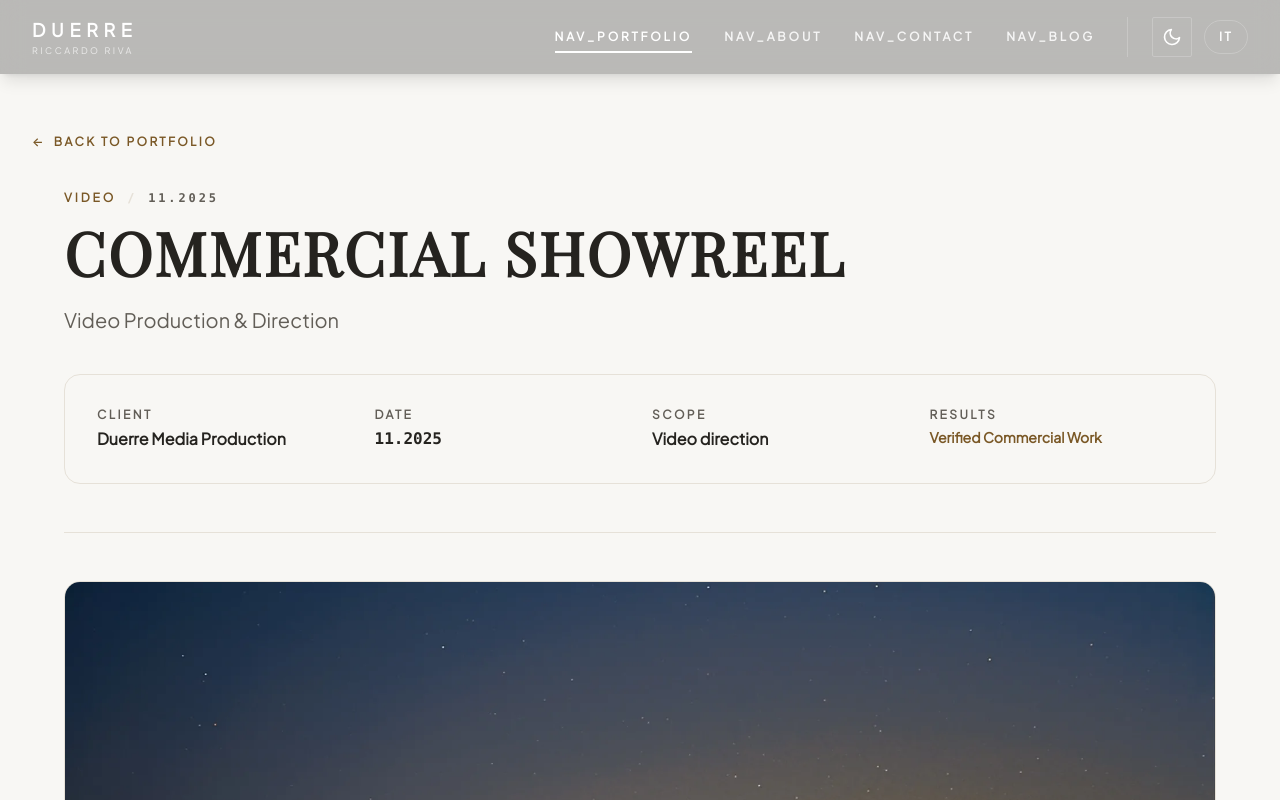
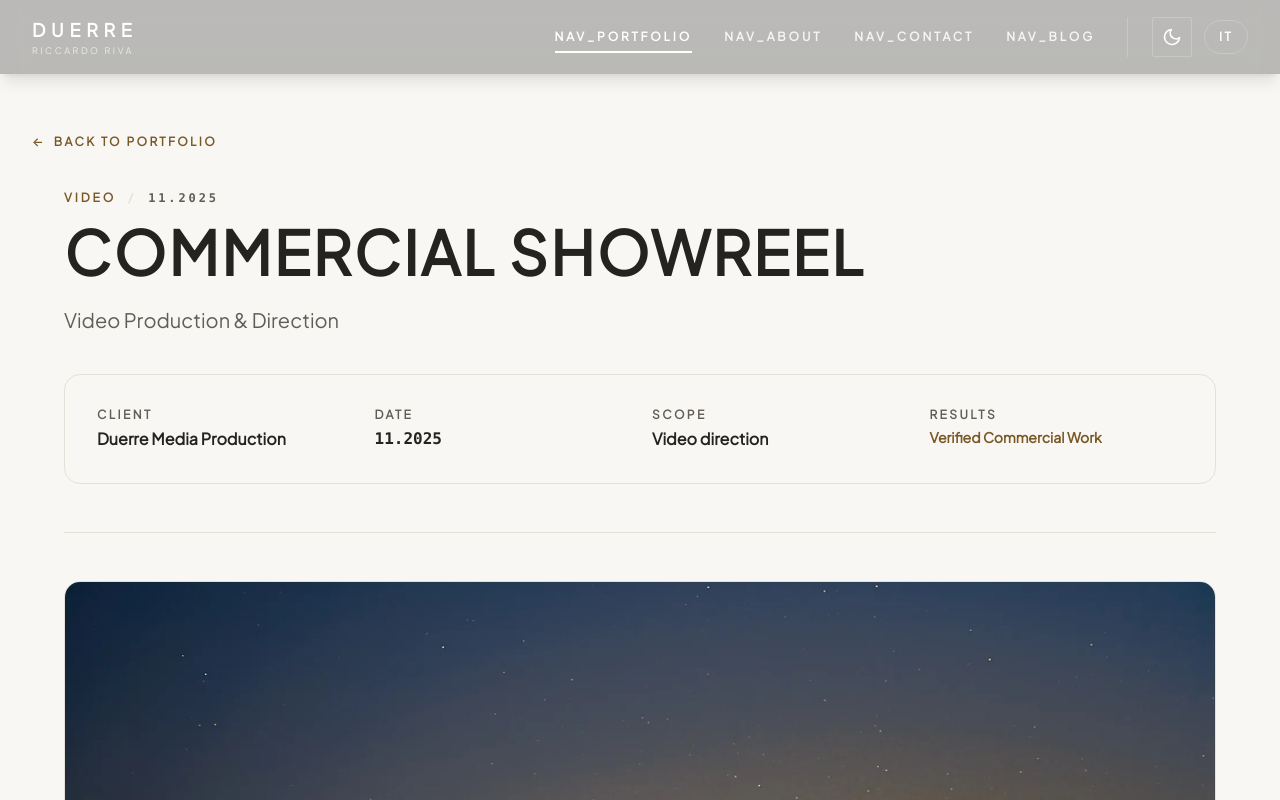
Before and after one commit to Riccardoduerre/duerre, an Astro site: page /en/portfolio/commercial-showreel in a window 1280 px wide. Shown: the top 800 px of the page. Built offline with nearby package versions, Linux system fonts and the light colour scheme; Astro itself is replaced by a stand-in of ours.

Commit message:
fix: change typography to sans, fix image static imports, and improve redirect UX

```diff
--- a/src/content/projects/alps-brand-campaign/index.ts
+++ b/src/content/projects/alps-brand-campaign/index.ts
@@ -1,9 +1,14 @@
 import type { PortfolioProject } from '../../../data/portfolio';
-const alpineGallery = new URL('../../../assets/images/optimized/Giau_00006.webp', import.meta.url).href;
-const alps01 = new URL('../../../assets/images/optimized/Giau_00001.webp', import.meta.url).href;
-const alps02 = new URL('../../../assets/images/optimized/Giau_00002.webp', import.meta.url).href;
-const alps03 = new URL('../../../assets/images/optimized/Giau_00003.webp', import.meta.url).href;
-const alps04 = new URL('../../../assets/images/optimized/Giau_00004.webp', import.meta.url).href;
+import alpineGalleryImg from '../../../assets/images/optimized/Giau_00006.webp';
+const alpineGallery = typeof alpineGalleryImg === 'string' ? alpineGalleryImg : (alpineGalleryImg as any).src;
+import alps01Img from '../../../assets/images/optimized/Giau_00001.webp';
+const alps01 = typeof alps01Img === 'string' ? alps01Img : (alps01Img as any).src;
+import alps02Img from '../../../assets/images/optimized/Giau_00002.webp';
+const alps02 = typeof alps02Img === 'string' ? alps02Img : (alps02Img as any).src;
+import alps03Img from '../../../assets/images/optimized/Giau_00003.webp';
+const alps03 = typeof alps03Img === 'string' ? alps03Img : (alps03Img as any).src;
+import alps04Img from '../../../assets/images/optimized/Giau_00004.webp';
+const alps04 = typeof alps04Img === 'string' ? alps04Img : (alps04Img as any).src;
 
 export const project: PortfolioProject = {
   id: 'alps-brand-campaign',
--- a/src/content/projects/commercial-showreel/index.ts
+++ b/src/content/projects/commercial-showreel/index.ts
@@ -1,5 +1,7 @@
 import type { PortfolioProject } from '../../../data/portfolio';
-const showreel = new URL('../../../assets/images/optimized/_RIK7376_HDR.webp', import.meta.url).href;
+import showreelImg from '../../../assets/images/optimized/_RIK7376_HDR.webp';
+
+const showreel = typeof showreelImg === 'string' ? showreelImg : (showreelImg as any).src;
 
 export const project: PortfolioProject = {
   id: 'commercial-showreel',
--- a/src/content/projects/ethereal-landscapes/index.ts
+++ b/src/content/projects/ethereal-landscapes/index.ts
@@ -1,7 +1,10 @@
 import type { PortfolioProject } from '../../../data/portfolio';
-const landscapes01 = new URL('../../../assets/images/optimized/Landscapes_00001.webp', import.meta.url).href;
-const landscapes02 = new URL('../../../assets/images/optimized/Landscapes_00002.webp', import.meta.url).href;
-const landscapes03 = new URL('../../../assets/images/optimized/Landscapes_00003.webp', import.meta.url).href;
+import landscapes01Img from '../../../assets/images/optimized/Landscapes_00001.webp';
+const landscapes01 = typeof landscapes01Img === 'string' ? landscapes01Img : (landscapes01Img as any).src;
+import landscapes02Img from '../../../assets/images/optimized/Landscapes_00002.webp';
+const landscapes02 = typeof landscapes02Img === 'string' ? landscapes02Img : (landscapes02Img as any).src;
+import landscapes03Img from '../../../assets/images/optimized/Landscapes_00003.webp';
+const landscapes03 = typeof landscapes03Img === 'string' ? landscapes03Img : (landscapes03Img as any).src;
 
 export const project: PortfolioProject = {
   id: 'ethereal-landscapes',
--- a/src/content/projects/lumen-atelier/index.ts
+++ b/src/content/projects/lumen-atelier/index.ts
@@ -1,7 +1,10 @@
 import type { PortfolioProject } from '../../../data/portfolio';
-const showreel = new URL('../../../assets/images/optimized/_RIK7376_HDR.webp', import.meta.url).href;
-const portraits01 = new URL('../../../assets/images/optimized/_DSC2344.webp', import.meta.url).href;
-const landscapes01 = new URL('../../../assets/images/optimized/Landscapes_00001.webp', import.meta.url).href;
+import showreelImg from '../../../assets/images/optimized/_RIK7376_HDR.webp';
+const showreel = typeof showreelImg === 'string' ? showreelImg : (showreelImg as any).src;
+import portraits01Img from '../../../assets/images/optimized/_DSC2344.webp';
+const portraits01 = typeof portraits01Img === 'string' ? portraits01Img : (portraits01Img as any).src;
+import landscapes01Img from '../../../assets/images/optimized/Landscapes_00001.webp';
+const landscapes01 = typeof landscapes01Img === 'string' ? landscapes01Img : (landscapes01Img as any).src;
 
 export const project: PortfolioProject = {
   id: 'lumen-atelier',
--- a/src/content/projects/urban-character-study/index.ts
+++ b/src/content/projects/urban-character-study/index.ts
@@ -1,7 +1,10 @@
 import type { PortfolioProject } from '../../../data/portfolio';
-const portraits01 = new URL('../../../assets/images/optimized/_DSC2344.webp', import.meta.url).href;
-const portraits02 = new URL('../../../assets/images/optimized/_DSC2365.webp', import.meta.url).href;
-const portraitHero = new URL('../../../assets/images/optimized/DSCN7050.webp', import.meta.url).href;
+import portraits01Img from '../../../assets/images/optimized/_DSC2344.webp';
+const portraits01 = typeof portraits01Img === 'string' ? portraits01Img : (portraits01Img as any).src;
+import portraits02Img from '../../../assets/images/optimized/_DSC2365.webp';
+const portraits02 = typeof portraits02Img === 'string' ? portraits02Img : (portraits02Img as any).src;
+import portraitHeroImg from '../../../assets/images/optimized/DSCN7050.webp';
+const portraitHero = typeof portraitHeroImg === 'string' ? portraitHeroImg : (portraitHeroImg as any).src;
 
 export const project: PortfolioProject = {
   id: 'urban-character-study',
--- a/src/layouts/Layout.astro
+++ b/src/layouts/Layout.astro
@@ -1,6 +1,5 @@
 ---
 import '../index.css';
-import '@fontsource/playfair-display';
 import '@fontsource/plus-jakarta-sans';
 import { ClientRouter } from 'astro:transitions';
 import Navbar from '../components/Navbar';
--- a/src/pages/[lang]/blog/[slug].astro
+++ b/src/pages/[lang]/blog/[slug].astro
@@ -16,8 +16,7 @@ export function getStaticPaths() {
 
 const { lang, slug } = Astro.params;
 const post = posts.find(p => p.slug === slug);
-const base = import.meta.env.BASE_URL.replace(/\/$/, '');
-if (!post) return Astro.redirect(`${base}/${lang}/blog`);
+if (!post) return new Response(null, { status: 404, statusText: 'Not found' });
 const pageTitle = `${post.title[lang as 'en'|'it']} | Duerre Media`;
 ---
 
--- a/src/pages/[lang]/portfolio/[id].astro
+++ b/src/pages/[lang]/portfolio/[id].astro
@@ -16,8 +16,7 @@ export function getStaticPaths() {
 
 const { lang, id } = Astro.params;
 const project = portfolioProjects.find(p => p.id === id);
-const base = import.meta.env.BASE_URL.replace(/\/$/, '');
-if (!project) return Astro.redirect(`${base}/${lang}/portfolio`);
+if (!project) return new Response(null, { status: 404, statusText: 'Not found' });
 const pageTitle = `${project.title[lang as 'en'|'it']} | Duerre Media`;
 ---
 
--- a/src/pages/index.astro
+++ b/src/pages/index.astro
@@ -1,5 +1,15 @@
 ---
-// Redirect root to default language
 const base = import.meta.env.BASE_URL.replace(/\/$/, '');
-return Astro.redirect(`${base}/en/`);
 ---
+<html lang="en">
+  <head>
+    <meta charset="utf-8" />
+    <title>Redirecting...</title>
+    <script define:vars={{ base }}>
+      window.location.replace(`${base}/en/`);
+    </script>
+  </head>
+  <body>
+    <p>Redirecting to <a href={`${base}/en/`}>English site</a>...</p>
+  </body>
+</html>
--- a/tailwind.config.js
+++ b/tailwind.config.js
@@ -18,7 +18,7 @@ export default {
       },
       fontFamily: {
         sans: ['"Plus Jakarta Sans"', 'Inter', 'system-ui', 'sans-serif'],
-        display: ['"Playfair Display"', 'Georgia', 'serif'],
+        display: ['"Plus Jakarta Sans"', 'Inter', 'system-ui', 'sans-serif'],
       },
     },
   },
```
